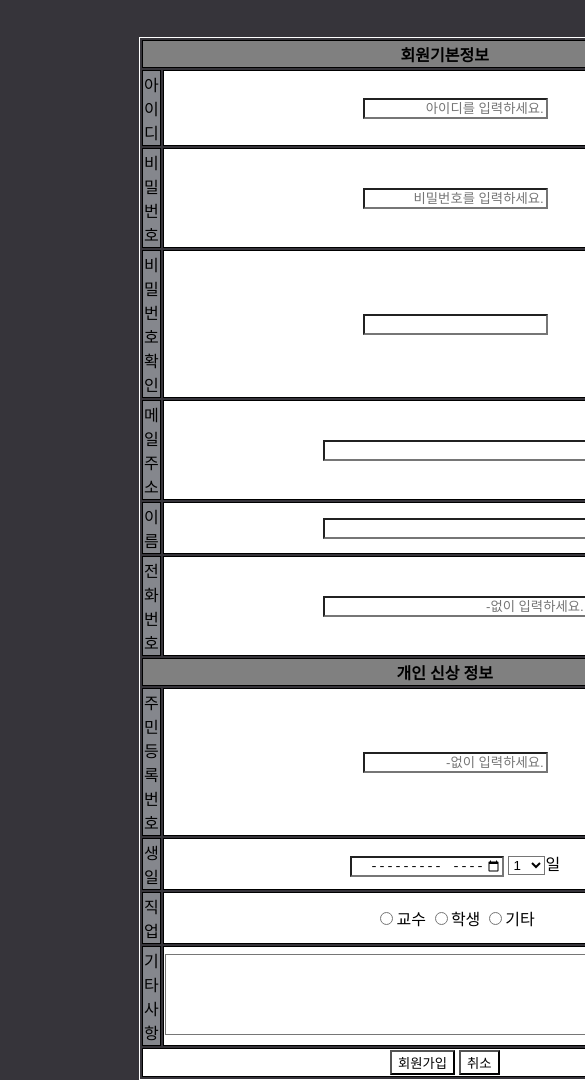
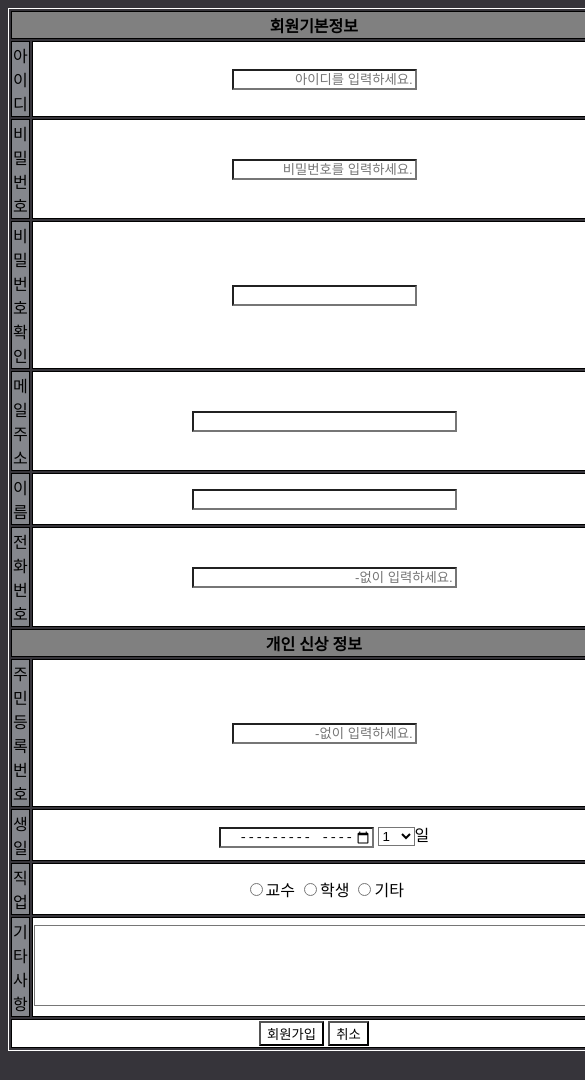
Before and after one commit to Yun-Jeong-Mok/yunjeongmok.github.io, a plain HTML site: page signup.html in a window 390 px wide. Shown: the top 1080 px of the page, 585 px wide, since content can reach past the window. After the commit the page ends 1059 px from the top, so only its background shows below. Drawn offline with Linux system fonts and the light colour scheme.

Commit message:
Update style.css

```diff
--- a/style.css
+++ b/style.css
@@ -39,3 +39,10 @@ form {
     margin-top: 10%;
     margin-left: 35%;
 }
+@media (max-width: 768px) {
+    form {
+  margin: 0;
+    padding: 0;
+    width: 100%;
+}
+}
```
